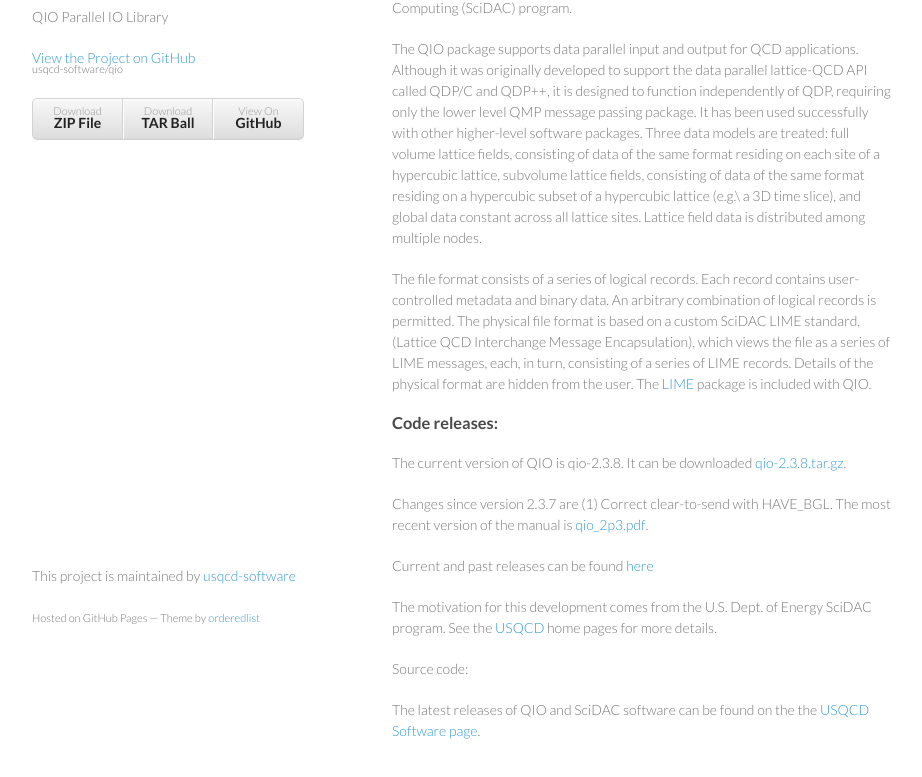
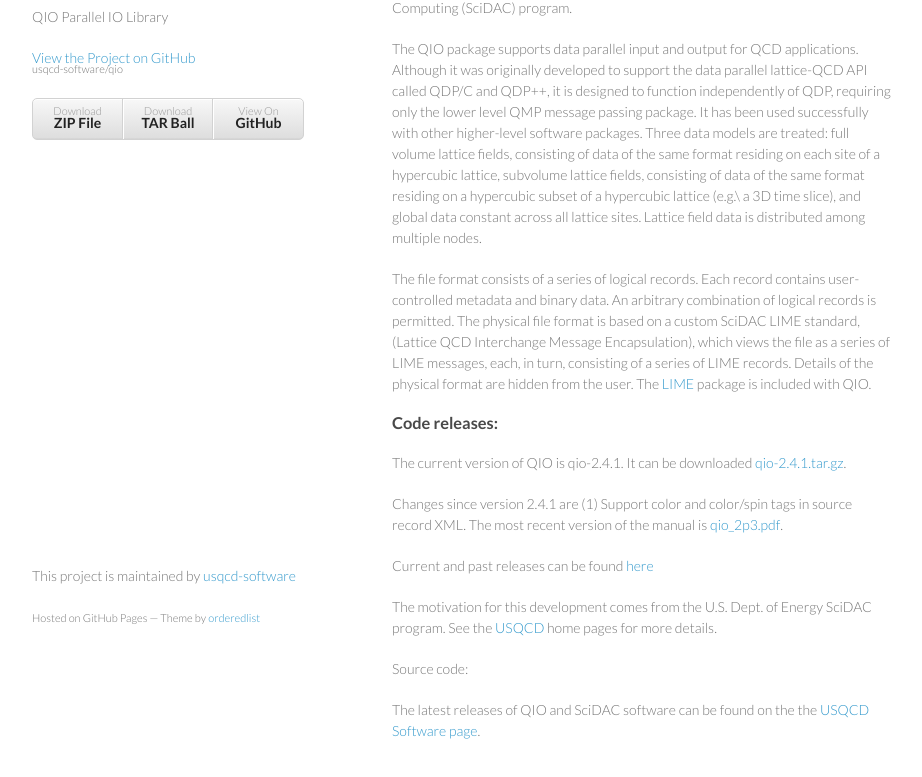
Before and after one commit to usqcd-software/qio, a plain HTML site: page index.html in a window 1280 px wide. Shown: the part 103-880 px from the top of the page, without its empty margins (178-1100 px from the left). Drawn offline with Linux system fonts and the light colour scheme.

Commit message:
Update to 2.4.1

```diff
--- a/index.html
+++ b/index.html
@@ -37,9 +37,9 @@
 <h3>
 <a name="code-releases" class="anchor" href="#code-releases"><span class="octicon octicon-link"></span></a>Code releases:</h3>
 
-<p>The current version of QIO is qio-2.3.8. It can be downloaded <a href="http://usqcd-software.github.io/downloads/qio/qio-2.3.8.tar.gz">qio-2.3.8.tar.gz</a>.</p>
+<p>The current version of QIO is qio-2.4.1. It can be downloaded <a href="http://usqcd-software.github.io/downloads/qio/qio-2.4.1.tar.gz">qio-2.4.1.tar.gz</a>.</p>
 
-<p>Changes since version 2.3.7 are (1) Correct clear-to-send with HAVE_BGL.
+<p>Changes since version 2.4.1 are (1) Support color and color/spin tags in source record XML.
 The most recent version of the manual is <a href="./qio_2p3.pdf">qio_2p3.pdf</a>.</p>
 
 <p>Current and past releases can be found <a href="http://usqcd-software.github.io/downloads/qio/">here</a></p>
```
